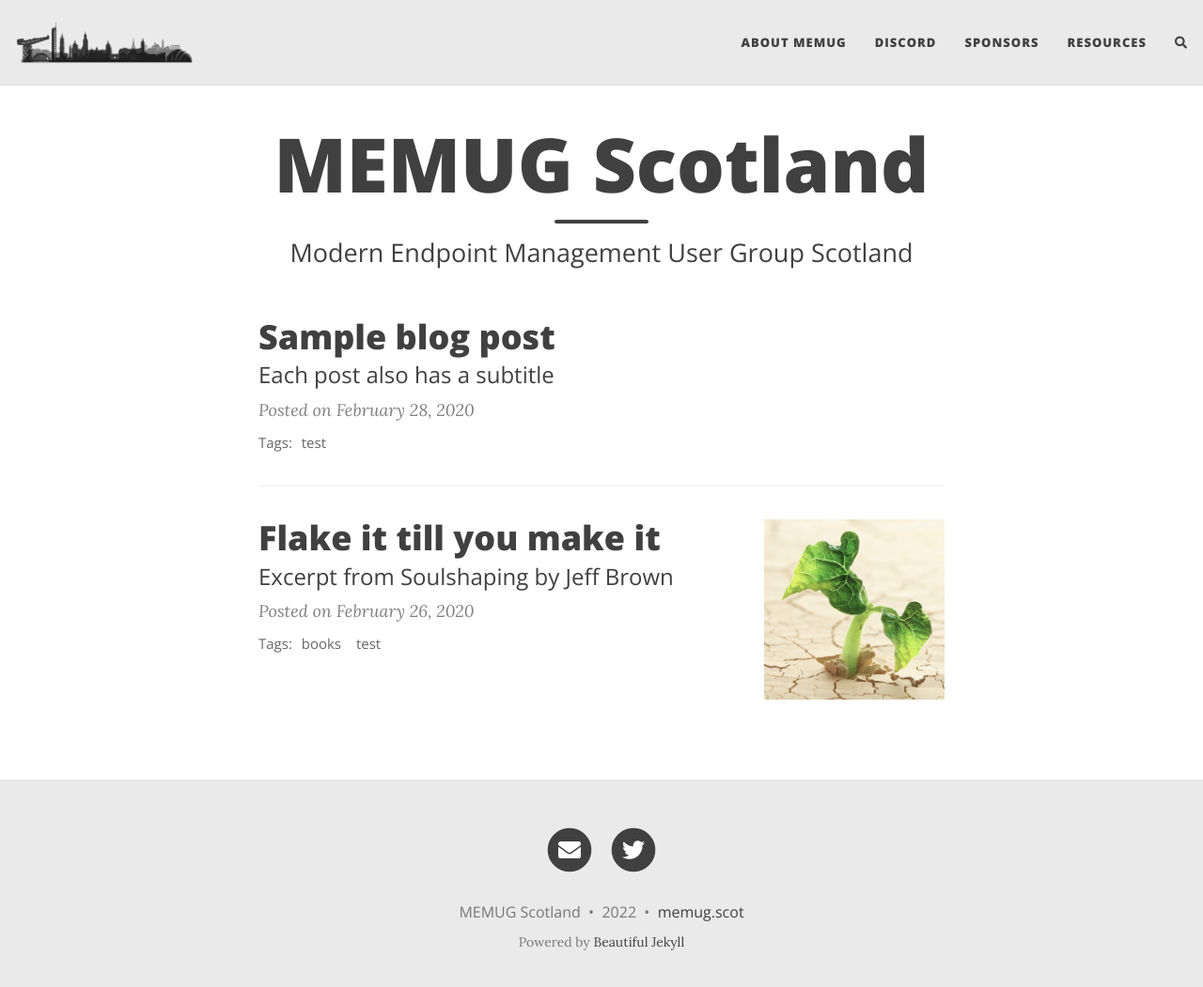
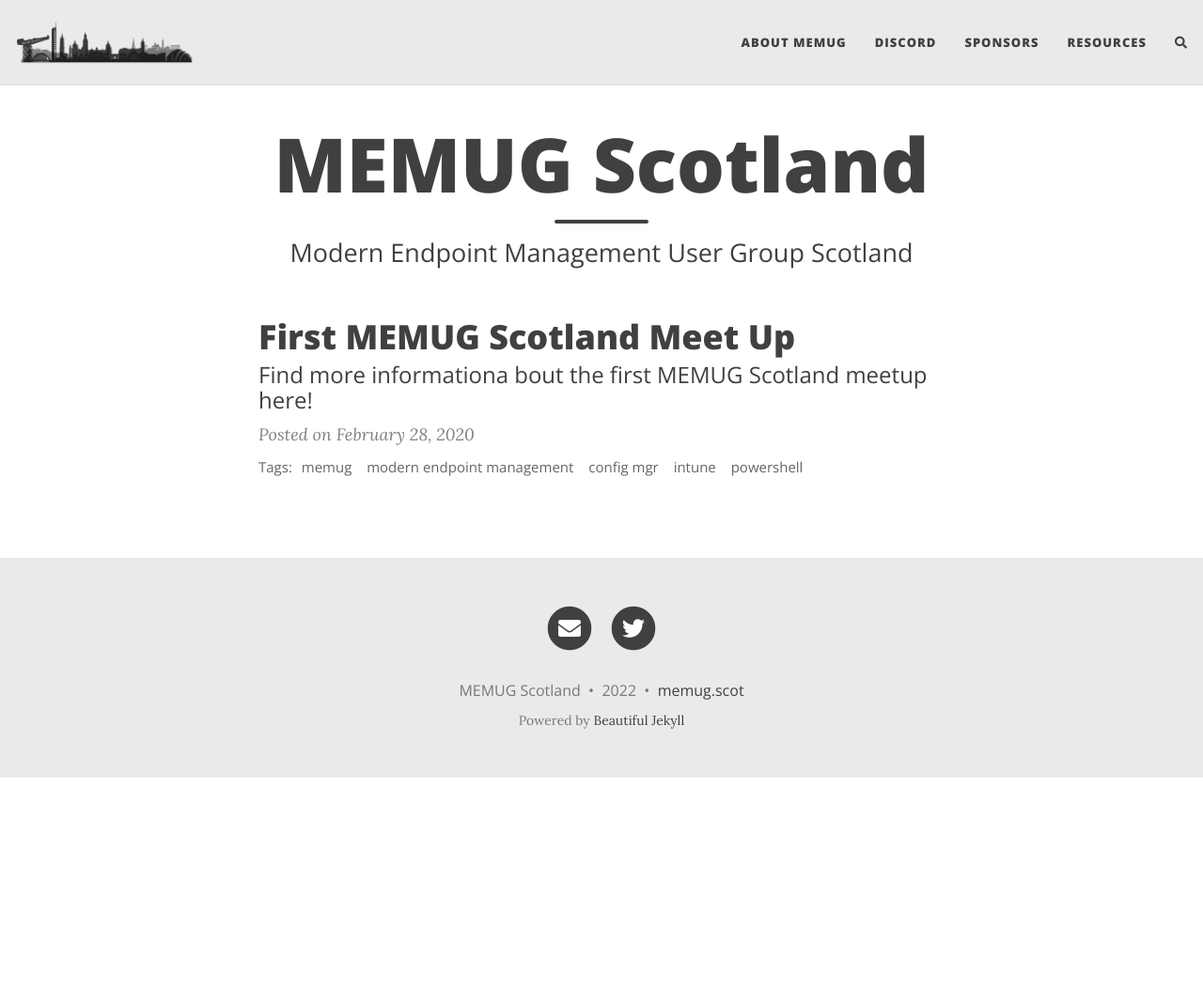
Before and after one commit to smcallister594/memugscotland, a Jekyll site: the page built from index.html, in a window 1280 px wide and 1064 px high. Shown: the top 1051 px of the window at 94% size. Built offline with Jekyll 4.4.1, drawn with Linux system fonts in a browser that asks for light colours; nearby versions of some CDN libraries; the list of posts is cut into pages by our own code; comment, search, counter and statistics services are not loaded; some of the changed lines change nothing that is shown.

Commit message:
added some stuff

````diff
--- a/_posts/2020-02-26-flake-it-till-you-make-it.md
+++ /dev/null
@@ -1,17 +0,0 @@
----
-layout: post
-title: Flake it till you make it
-subtitle: Excerpt from Soulshaping by Jeff Brown
-cover-img: /assets/img/path.jpg
-thumbnail-img: /assets/img/thumb.png
-share-img: /assets/img/path.jpg
-tags: [books, test]
----
-
-Under what circumstances should we step off a path? When is it essential that we finish what we start? If I bought a bag of peanuts and had an allergic reaction, no one would fault me if I threw it out. If I ended a relationship with a woman who hit me, no one would say that I had a commitment problem. But if I walk away from a seemingly secure route because my soul has other ideas, I am a flake?
-
-The truth is that no one else can definitively know the path we are here to walk. It’s tempting to listen—many of us long for the omnipotent other—but unless they are genuine psychic intuitives, they can’t know. All others can know is their own truth, and if they’ve actually done the work to excavate it, they will have the good sense to know that they cannot genuinely know anyone else’s. Only soul knows the path it is here to walk. Since you are the only one living in your temple, only you can know its scriptures and interpretive structure.
-
-At the heart of the struggle are two very different ideas of success—survival-driven and soul-driven. For survivalists, success is security, pragmatism, power over others. Success is the absence of material suffering, the nourishing of the soul be damned. It is an odd and ironic thing that most of the material power in our world often resides in the hands of younger souls. Still working in the egoic and material realms, they love the sensations of power and focus most of their energy on accumulation. Older souls tend not to be as materially driven. They have already played the worldly game in previous lives and they search for more subtle shades of meaning in this one—authentication rather than accumulation. They are often ignored by the culture at large, although they really are the truest warriors.
-
-A soulful notion of success rests on the actualization of our innate image. Success is simply the completion of a soul step, however unsightly it may be. We have finished what we started when the lesson is learned. What a fear-based culture calls a wonderful opportunity may be fruitless and misguided for the soul. Staying in a passionless relationship may satisfy our need for comfort, but it may stifle the soul. Becoming a famous lawyer is only worthwhile if the soul demands it. It is an essential failure if you are called to be a monastic this time around. If you need to explore and abandon ten careers in order to stretch your soul toward its innate image, then so be it. Flake it till you make it.
--- a/_posts/2020-02-28-test-markdown.md
+++ b/_posts/2020-02-28-test-markdown.md
@@ -1,64 +1,23 @@
 ---
 layout: post
-title: Sample blog post
-subtitle: Each post also has a subtitle
-gh-repo: daattali/beautiful-jekyll
-gh-badge: [star, fork, follow]
-tags: [test]
-comments: true
+title: First MEMUG Scotland Meet Up
+subtitle: Find more informationa bout the first MEMUG Scotland meetup here!
+gh-repo: smcallister594/memugscotland
+# gh-badge: [star, fork, follow]
+tags: [memug, modern endpoint management, config mgr, intune, powershell]
+comments: false
 ---
 
-This is a demo post to show you how to write blog posts with markdown.  I strongly encourage you to [take 5 minutes to learn how to write in markdown](https://markdowntutorial.com/) - it'll teach you how to transform regular text into bold/italics/headings/tables/etc.
+There will eventually be some more information here about the first MEMUG Scotland user group! [Eventbrite page](https://www.eventbrite.com/)
 
 **Here is some bold text**
 
-## Here is a secondary heading
+## Session 1
 
-Here's a useless table:
+**Speaker Name & information**
+![LinkedIn](https://img.shields.io/badge/linkedin-%230077B5.svg?style=for-the-badge&logo=linkedin&logoColor=white) ![Twitter](https://img.shields.io/badge/Twitter-%231DA1F2.svg?style=for-the-badge&logo=Twitter&logoColor=white) 	![GitHub](https://img.shields.io/badge/github-%23121011.svg?style=for-the-badge&logo=github&logoColor=white)
 
-| Number | Next number | Previous number |
-| :------ |:--- | :--- |
-| Five | Six | Four |
-| Ten | Eleven | Nine |
-| Seven | Eight | Six |
-| Two | Three | One |
-
-
-How about a yummy crepe?
-
-![Crepe](https://s3-media3.fl.yelpcdn.com/bphoto/cQ1Yoa75m2yUFFbY2xwuqw/348s.jpg)
-
-It can also be centered!
-
-![Crepe](https://s3-media3.fl.yelpcdn.com/bphoto/cQ1Yoa75m2yUFFbY2xwuqw/348s.jpg){: .mx-auto.d-block :}
-
-Here's a code chunk:
-
-~~~
-var foo = function(x) {
-  return(x + 5);
-}
-foo(3)
-~~~
-
-And here is the same code with syntax highlighting:
-
-```javascript
-var foo = function(x) {
-  return(x + 5);
-}
-foo(3)
-```
-
-And here is the same code yet again but with line numbers:
-
-{% highlight javascript linenos %}
-var foo = function(x) {
-  return(x + 5);
-}
-foo(3)
-{% endhighlight %}
-
+<!---
 ## Boxes
 You can add notification, warning and error boxes like this:
 
@@ -76,3 +35,4 @@
 
 {: .box-error}
 **Error:** This is an error box.
+--->
````
Also changed, not shown: assets/img/404-southpark.jpg (deleted), assets/img/avatar-icon.png (deleted), assets/img/github.png (added), assets/img/hello_world.jpeg (deleted), assets/img/install-steps.gif (deleted), assets/img/linkedin.png (added), assets/img/path.jpg (deleted), assets/img/thumb.png (deleted), assets/img/twitter.png (added).
